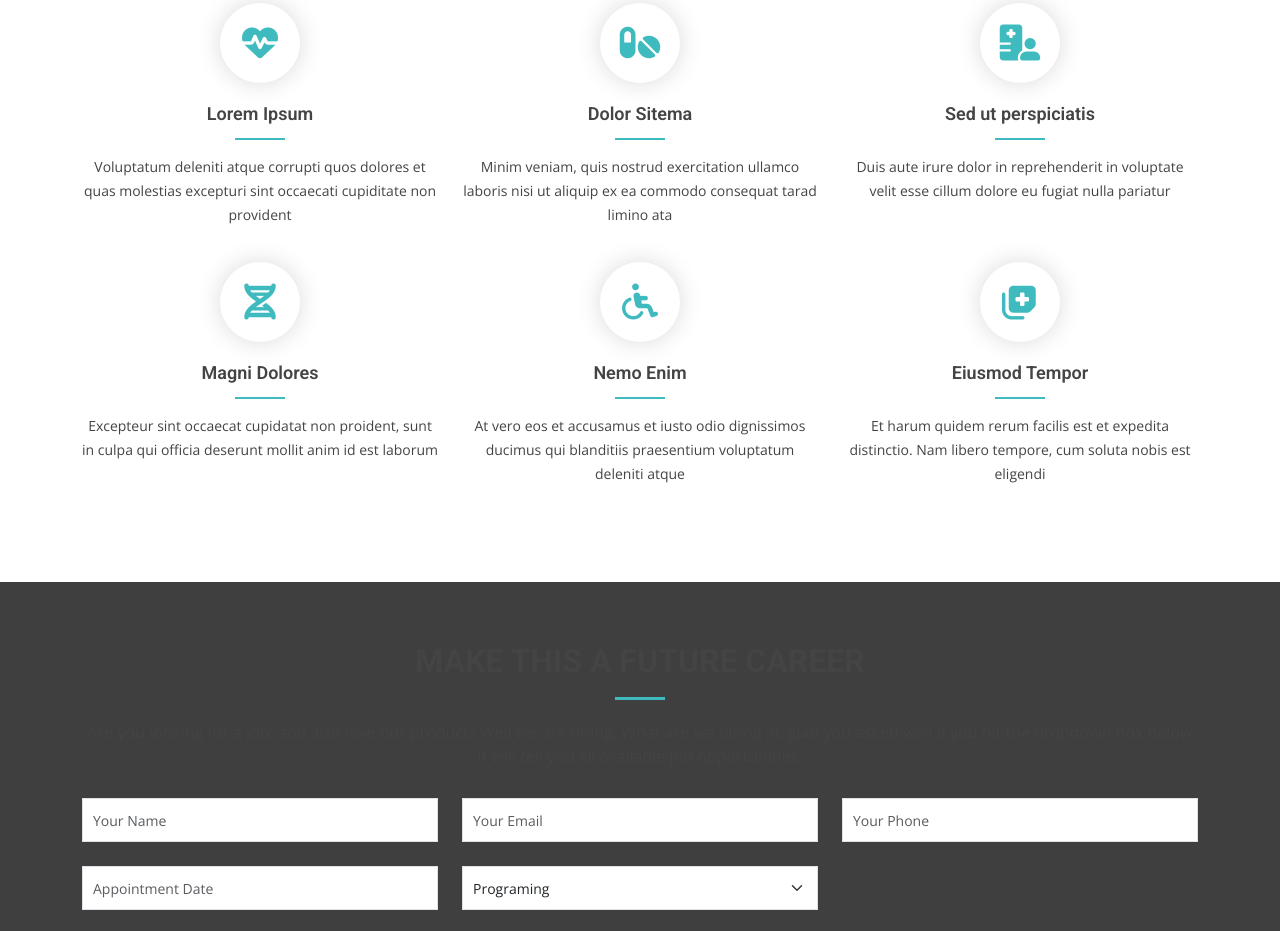
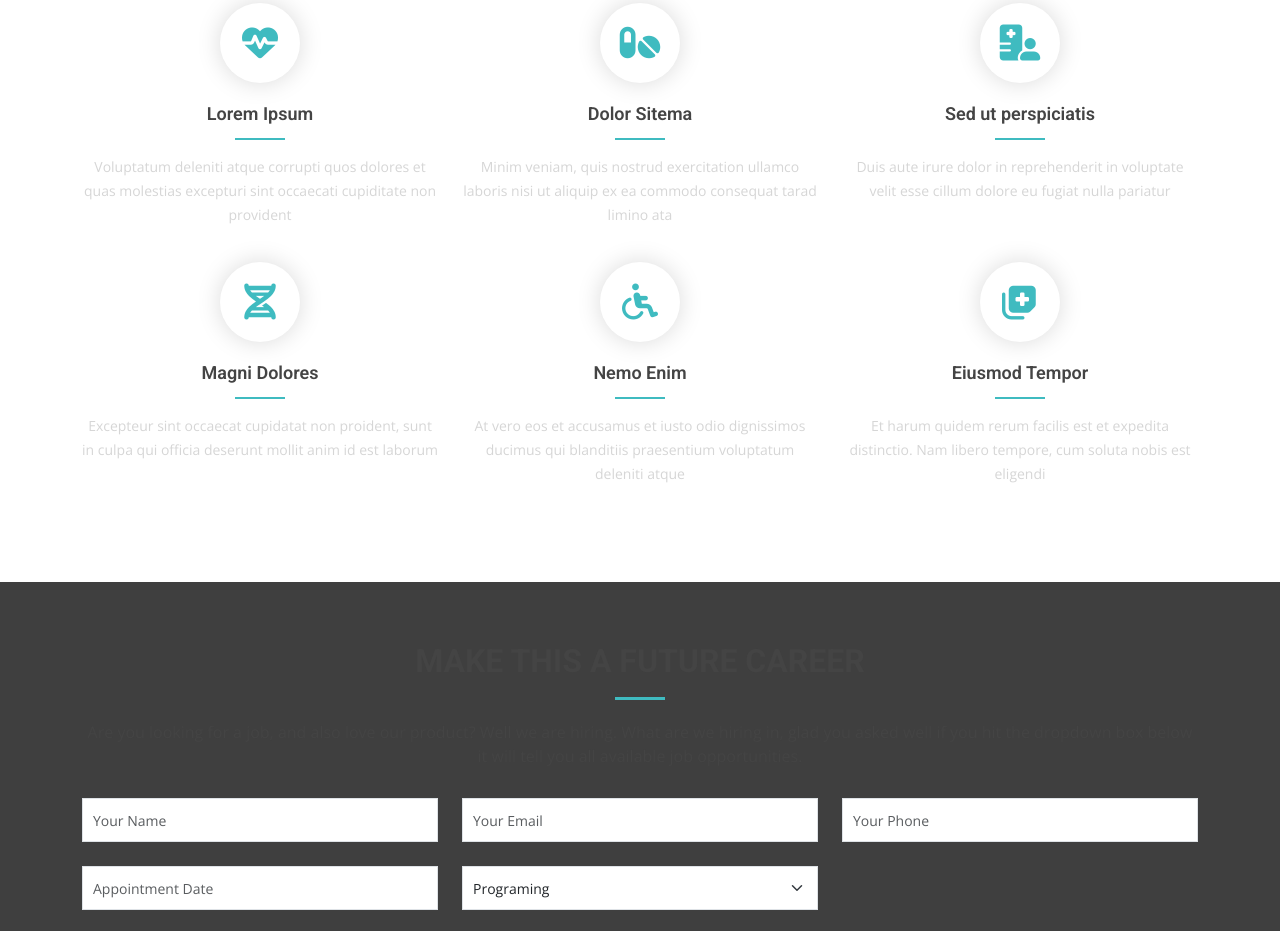
Before and after one commit to solsoles/solsoles.github.io, a plain HTML site: page index.html in a window 1280 px wide. Shown: the part 2814-3745 px from the top of the page. Drawn offline with nearby package versions, Linux system fonts and the light colour scheme.

Commit message:
please actually push

```diff
--- a/assets/css/betterStyles.css
+++ b/assets/css/betterStyles.css
@@ -72,8 +72,9 @@
   color: #292929;
 }
 
-.department-text {
+.department-text, .service-desc {
   color:#d6d6d6
 }
 
+
 /* class="testimonial-text" */
```
